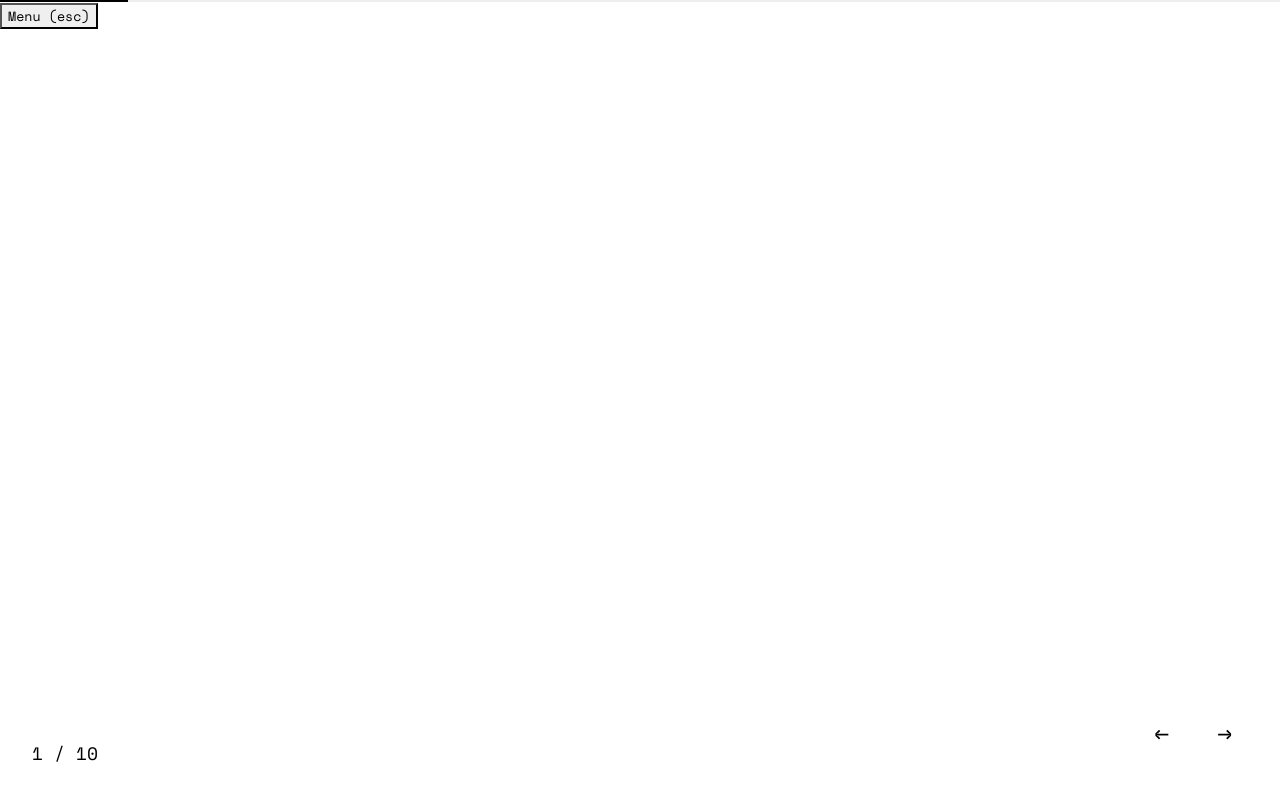
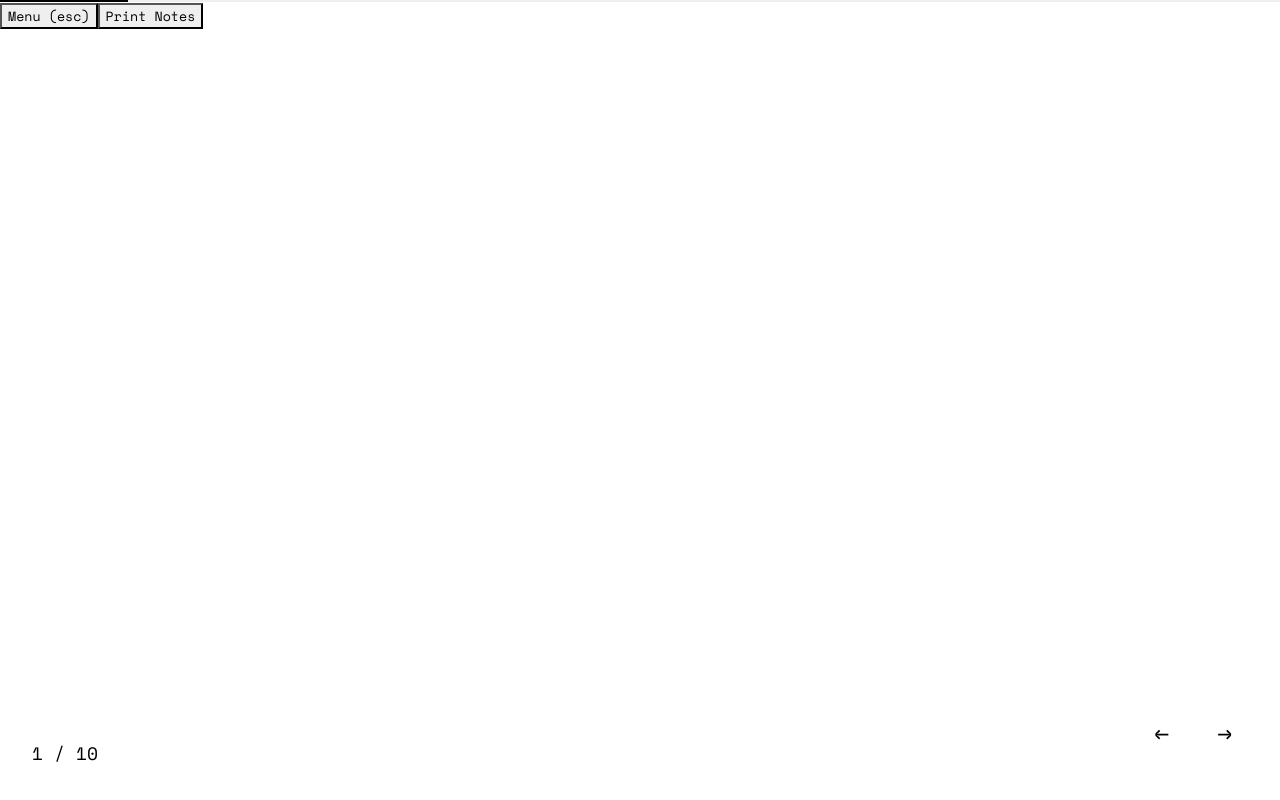
Before and after one commit to 12oman/lecture-notes, a React (Vite) app: page / in a window 1280 px wide. Both pictures are taken after a click on the button "future aesthetics et week 1". Built offline with nearby package versions, Linux system fonts and the light colour scheme.

Commit message:
print style

```diff
--- a/src/App.jsx
+++ b/src/App.jsx
@@ -14,6 +14,7 @@ const App = () => {
   const [slides, setSlides] = useState([]);
   const [showMenu, setShowMenu] = useState(true);
   const [error, setError] = useState(null);
+  const [activeLectureTitle, setActiveLectureTitle] = useState('');
 
   const lectures = [
     {
@@ -39,7 +40,6 @@ const App = () => {
       title: 'future scale et week 3',
       content: futureScaleLecture
     }
-
   ];
 
   const loadLecture = (lecture) => {
@@ -49,11 +49,188 @@ const App = () => {
       setContent(lecture.content);
       setCurrentSlide(0);
       setShowMenu(false);
+      setActiveLectureTitle(lecture.title);
     } catch (error) {
       console.error('Error loading lecture:', error);
       setError(error.message);
       setShowMenu(true);
     }
+  };
+
+  const printToPDF = () => {
+    // Create a new window for printing
+    const printWindow = window.open('', '_blank');
+
+    // Create a styled document with brutalist/terminal aesthetics
+    printWindow.document.write(`
+      <!DOCTYPE html>
+      <html>
+        <head>
+          <title>${activeLectureTitle || 'Lecture Notes'}</title>
+          <style>
+            @import url('https://fonts.googleapis.com/css2?family=Space+Mono:wght@400;700&display=swap');
+
+            body {
+              font-family: 'Space Mono', monospace;
+              background-color: #111;
+              color: #0f0;
+              padding: 30px;
+              max-width: 800px;
+              margin: 0 auto;
+              line-height: 1.6;
+              font-size: 14px;
+            }
+
+            @media print {
+              body {
+                background-color: #fff;
+                color: #000;
+              }
+
+              h2, h3 {
+                color: #000;
+              }
+
+              pre, code {
+                border-color: #000;
+              }
+            }
+
+            h1 {
+              font-size: 24px;
+              border-bottom: 2px solid #0f0;
+              padding-bottom: 10px;
+              margin-top: 30px;
+              text-transform: uppercase;
+              letter-spacing: 2px;
+            }
+
+            h2 {
+              font-size: 20px;
+              letter-spacing: 1px;
+              color: #0ff;
+            }
+
+            h3 {
+              font-size: 18px;
+              color: #f0f;
+            }
+
+            code {
+              background: #222;
+              padding: 2px 5px;
+              border-radius: 0;
+              font-family: 'Space Mono', monospace;
+              border-left: 3px solid #0f0;
+              color: #0f0;
+            }
+
+            pre {
+              background: #222;
+              padding: 15px;
+              border-radius: 0;
+              border-left: 5px solid #0f0;
+              overflow-x: auto;
+              margin: 20px 0;
+            }
+
+            img {
+              max-width: 100%;
+              height: auto;
+              margin: 15px 0;
+              border: 2px solid #0f0;
+              filter: grayscale(30%);
+            }
+
+            blockquote {
+              border-left: 3px solid #0f0;
+              padding-left: 10px;
+              color: #0ff;
+              margin: 20px 0;
+              font-style: italic;
+            }
+
+            .container {
+              margin-bottom: 30px;
+              border: 1px solid #333;
+              padding: 20px;
+              position: relative;
+            }
+
+            .slide-divider {
+              border: none;
+              border-top: 1px dashed #0f0;
+              margin: 30px 0;
+            }
+
+            .lecture-title {
+              font-size: 28px;
+              font-weight: bold;
+              text-align: center;
+              margin-bottom: 40px;
+              padding: 20px;
+              border: 2px solid #0f0;
+              text-transform: uppercase;
+              letter-spacing: 3px;
+            }
+
+            ul, ol {
+              padding-left: 20px;
+            }
+
+            li {
+              margin-bottom: 5px;
+            }
+
+            li::marker {
+              color: #0f0;
+              content: "> ";
+            }
+
+            a {
+              color: #ff0;
+              text-decoration: none;
+              border-bottom: 1px dotted #ff0;
+            }
+
+            .container::before {
+              content: "// slide " attr(data-slide);
+              position: absolute;
+              top: -10px;
+              right: 10px;
+              background: #111;
+              padding: 0 5px;
+              font-size: 12px;
+              color: #666;
+            }
+          </style>
+        </head>
+        <body>
+          <div class="lecture-title">${activeLectureTitle || 'Lecture Notes'}</div>
+    `);
+
+    // Add all slides to the document in a continuous flow
+    slides.forEach((slide, index) => {
+      printWindow.document.write(`<div class="container" data-slide="${index + 1}">`);
+      // Add the slide content
+      printWindow.document.write(slide);
+
+      // Add a divider between slides (except for the last one)
+      if (index < slides.length - 1) {
+        printWindow.document.write(`<hr class="slide-divider" />`);
+      }
+
+      printWindow.document.write(`</div>`);
+    });
+
+    // Close the document
+    printWindow.document.write('</body></html>');
+    printWindow.document.close();
+
+    // Wait for resources to load then print
+    printWindow.onload = function() {
+      printWindow.print();
+    };
   };
 
   useEffect(() => {
@@ -94,6 +271,9 @@ const App = () => {
           <header>
             <button className="menu-toggle" onClick={() => setShowMenu(true)}>
               Menu (esc)
+            </button>
+            <button className="pdf-button" onClick={printToPDF}>
+              Print Notes
             </button>
             <div className="progress">
               <div
```
Also changed, not shown: public/lectures/ET/week3.md (+1 -2 lines).
